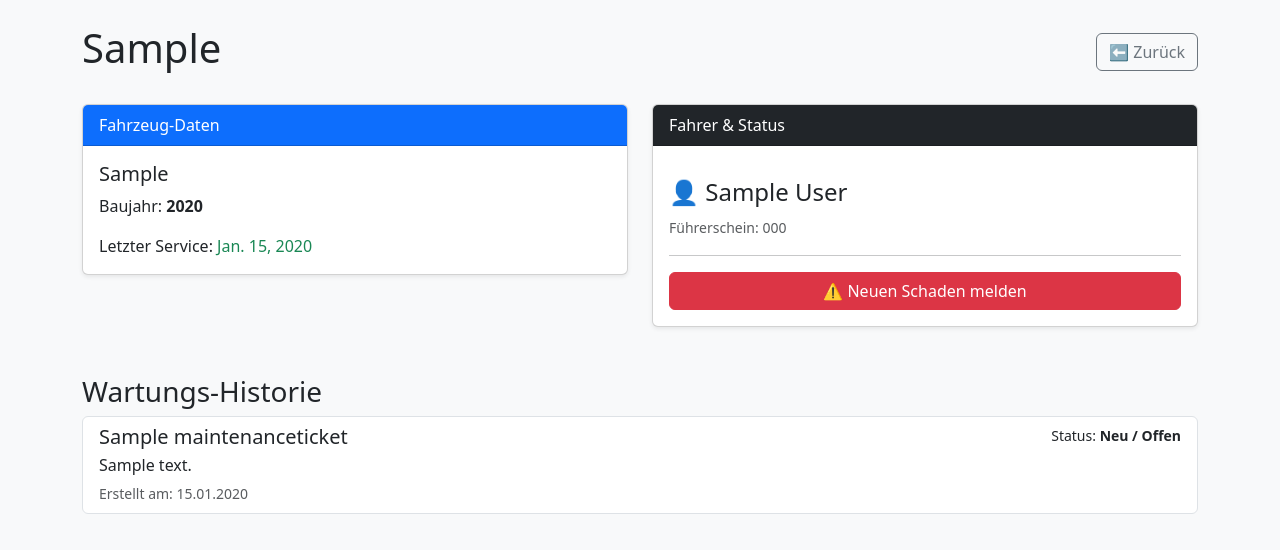
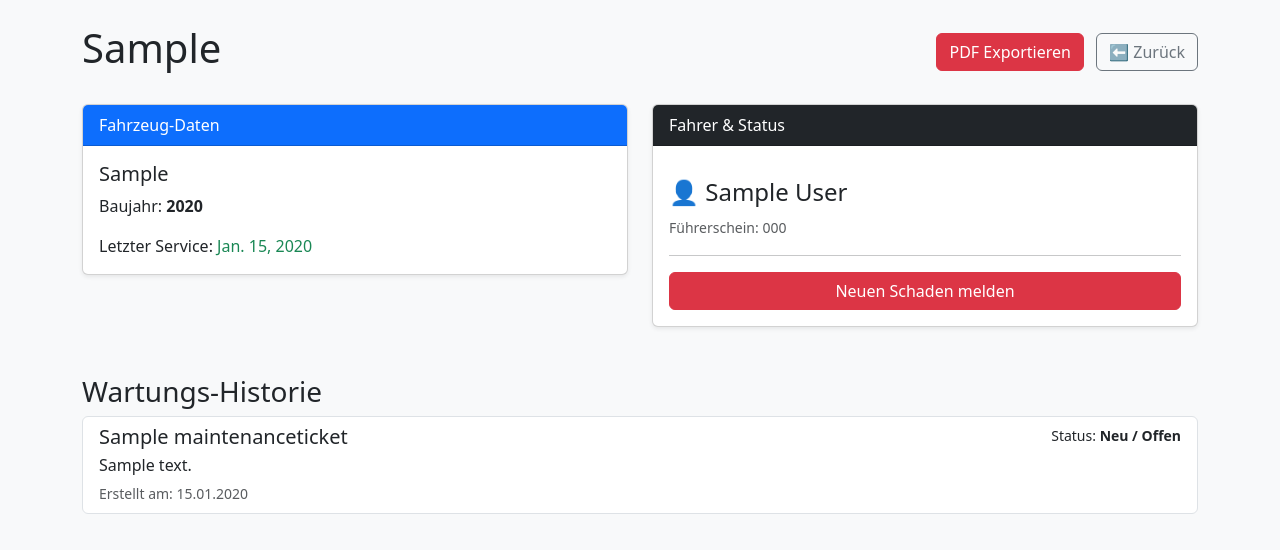
Before and after one commit to ogy796/fuhrpark_manager, a Django app: page /1/ in a window 1280 px wide. Shown: the part 56-606 px from the top of the page. Run offline with Django 5.2, Linux system fonts and the light colour scheme; tables that the repository leaves empty hold one stand-in row (values such as "Sample post").

Commit message:
Final push

```diff
--- a/fleet/templates/fleet/vehicle_detail.html
+++ b/fleet/templates/fleet/vehicle_detail.html
@@ -3,7 +3,16 @@
 {% block content %}
     <div class="d-flex justify-content-between align-items-center mb-4">
         <h1>{{ vehicle.license_plate }}</h1>
-        <a href="{% url 'vehicle_list' %}" class="btn btn-outline-secondary">⬅️ Zurück</a>
+
+        <div>
+            <a href="{% url 'vehicle_pdf' vehicle.id %}" class="btn btn-danger me-2">
+                PDF Exportieren
+            </a>
+
+            <a href="{% url 'vehicle_list' %}" class="btn btn-outline-secondary">
+                ⬅️ Zurück
+            </a>
+        </div>
     </div>
 
     <div class="row">
@@ -20,7 +29,7 @@
                         {% if vehicle.last_service %}
                             <span class="text-success">{{ vehicle.last_service }}</span>
                         {% else %}
-                            <span class="text-danger">⚠️ Nie!</span>
+                            <span class="text-danger">Nie!</span>
                         {% endif %}
                     </p>
                 </div>
@@ -43,7 +52,7 @@
                     </p>
                     <hr>
                     <a href="{% url 'add_ticket' vehicle.id %}" class="btn btn-danger w-100">
-                        ⚠️ Neuen Schaden melden
+                        Neuen Schaden melden
                     </a>
                 </div>
             </div>
@@ -62,7 +71,7 @@
                 <small class="text-muted">Erstellt am: {{ ticket.created_at|date:"d.m.Y" }}</small>
             </div>
         {% empty %}
-            <div class="alert alert-success">Keine offenen Tickets. Alles super! 🟢</div>
+            <div class="alert alert-success">Keine offenen Tickets.</div>
         {% endfor %}
     </div>
 
--- a/fleet/templates/fleet/workshop.html
+++ b/fleet/templates/fleet/workshop.html
@@ -42,7 +42,7 @@
                             <form action="{% url 'close_ticket' ticket.id %}" method="post" style="display:inline;">
                                 {% csrf_token %}
                                 <button type="submit" class="btn btn-sm btn-success">
-                                    ✅ Fertig
+                                    Fertig
                                 </button>
                             </form>
                         </td>
--- a/fleet/urls.py
+++ b/fleet/urls.py
@@ -7,4 +7,5 @@ urlpatterns = [
     path('<int:vehicle_id>/add_ticket/', views.add_ticket, name='add_ticket'),
     path('workshop/', views.workshop_dashboard, name='workshop_dashboard'),
     path('ticket/<int:ticket_id>/close/', views.close_ticket, name='close_ticket'),
+    path('vehicle/<int:pk>/pdf/', views.create_vehicle_pdf, name='vehicle_pdf'),
 ]
--- a/fleet/views.py
+++ b/fleet/views.py
@@ -2,6 +2,10 @@ from django.shortcuts import render, get_object_or_404, redirect
 from .models import Vehicle, MaintenanceTicket, Driver
 from .forms import TicketForm
 from django.contrib.auth.decorators import login_required
+from django.db.models import Q
+from django.http import FileResponse
+from fpdf import FPDF
+import io
 
 
 @login_required
@@ -11,9 +15,17 @@ def workshop_dashboard(request):
     return render(request, 'fleet/workshop.html', {'tickets': open_tickets })
 
 def vehicle_list(request):
-    all_trucks = Vehicle.objects.all()
+    search_query = request.GET.get('q')
+
+    if search_query:
+        all_trucks = Vehicle.objects.filter(
+             Q(license_plate__icontains=search_query) |
+             Q(brand_model__icontains=search_query)
+        )
+    else:
+        all_trucks = Vehicle.objects.all()
+
     context = {'trucks': all_trucks}
-
     return render(request, 'fleet/vehicle_list.html', context)
 
 def vehicle_detail(request, vehicle_id):
@@ -46,3 +58,61 @@ def close_ticket(request, ticket_id):
      ticket.save()
 
      return redirect('workshop_dashboard')
+
+def create_vehicle_pdf(request, pk):
+    truck = get_object_or_404(Vehicle, pk=pk)
+    tickets = truck.maintenanceticket_set.all().order_by('-created_at')
+
+    pdf = FPDF()
+    pdf.add_page()
+
+    pdf.set_font("Helvetica", style='B', size=20)
+    pdf.cell(text=f"Fahrzeug-Akte: {truck.license_plate}", new_x="LMARGIN", new_y="NEXT", align='C')
+    pdf.ln(10)
+
+    pdf.set_font("Helvetica", style='B', size=14)
+    pdf.cell(text="Fahrzeug-Daten", new_x="LMARGIN", new_y="NEXT")
+
+    pdf.set_font("Helvetica", size=12)
+    pdf.ln(4)
+
+    pdf.cell(text=f"Modell: {truck.brand_model}", new_x="LMARGIN", new_y="NEXT")
+    pdf.cell(text=f"Baujahr: {truck.year_of_manufacture}", new_x="LMARGIN", new_y="NEXT")
+
+    if truck.last_service:
+        pdf.cell(text=f"Letzter Service: {truck.last_service}", new_x="LMARGIN", new_y="NEXT")
+    else:
+        pdf.cell(text="Letzter Service: Noch nie durchgeführt", new_x="LMARGIN", new_y="NEXT")
+
+    pdf.ln(5)
+
+    if truck.driver:
+        pdf.cell(text=f"Aktueller Fahrer: {truck.driver} (ID: {truck.driver.license_number})", new_x="LMARGIN", new_y="NEXT")
+    else:
+        pdf.cell(text="Aktueller Fahrer: -- Nicht zugewiesen --", new_x="LMARGIN", new_y="NEXT")
+
+    pdf.ln(15)
+
+    pdf.set_font("Helvetica", style='B', size=14)
+    pdf.cell(text="Wartungs-Historie & Schäden", new_x="LMARGIN", new_y="NEXT")
+    pdf.ln(5)
+
+    pdf.set_font("Helvetica", size=10)
+
+    if tickets:
+        for ticket in tickets:
+            datum = ticket.created_at.strftime('%d.%m.%Y')
+            status = ticket.get_status_display()
+
+            pdf.set_font("Helvetica", style='B', size=11)
+            pdf.cell(text=f"[{datum}] {ticket.title} -- Status: {status}", new_x="LMARGIN", new_y="NEXT")
+
+            pdf.set_font("Helvetica", size=10)
+            pdf.multi_cell(w=0, h=5, text=f"Beschreibung: {ticket.description}")
+
+            pdf.ln(5)
+    else:
+        pdf.cell(text="Keine Einträge in der Historie verbunden.", new_x="LMARGIN", new_y="NEXT")
+
+    pdf_bytes = pdf.output()
+    return FileResponse(io.BytesIO(pdf_bytes), as_attachment=True, filename=f"Akte_{truck.license_plate}.pdf")
```
Also changed, not shown: fleet/templates/fleet/vehicle_list.html (+13 -0 lines), requirements.txt (added, +8 -0 lines), README.md, 1 other file.
